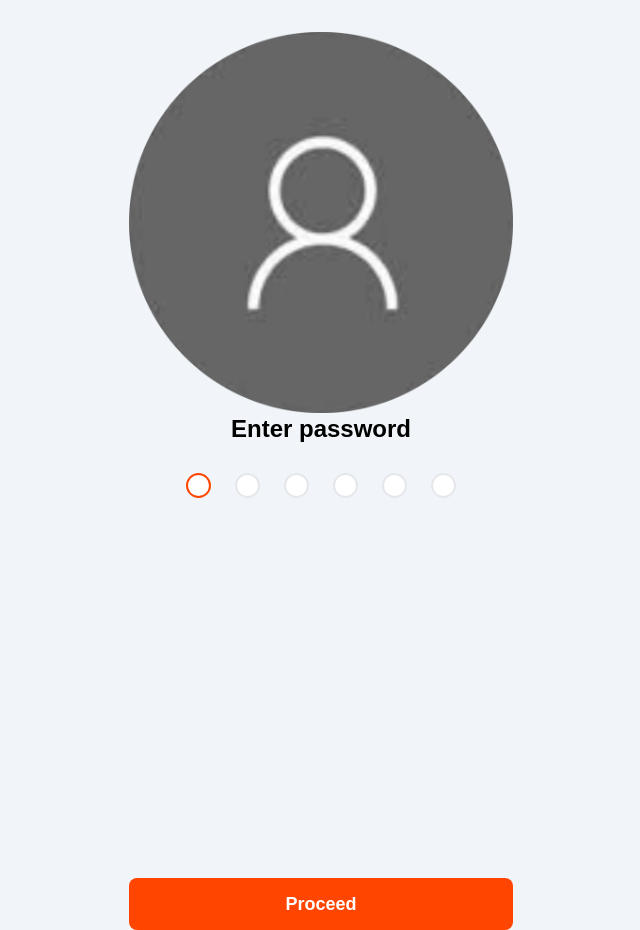
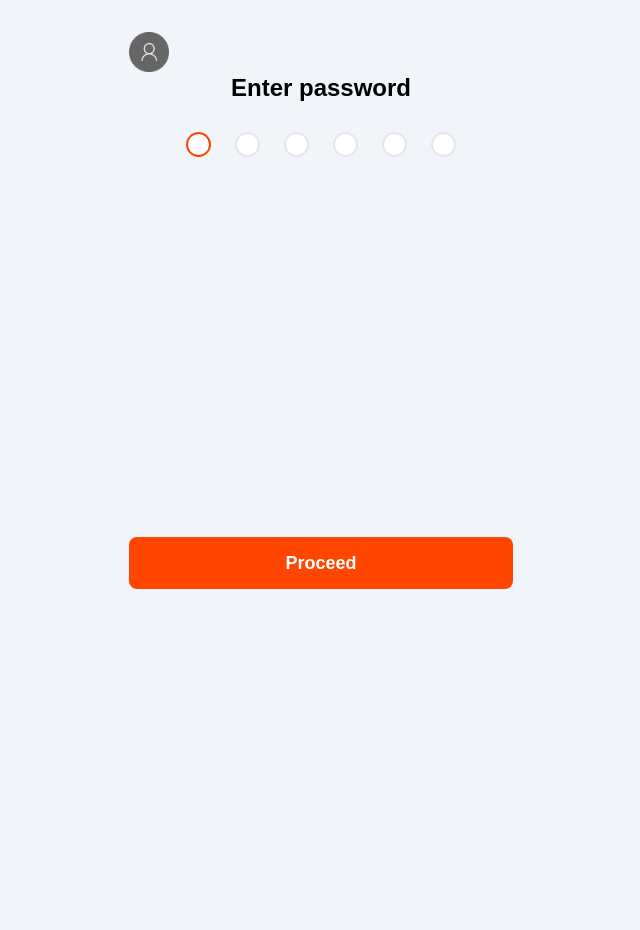
Before and after one commit to Sonkiban4/ggttbb, a plain HTML site: page password.html in a window 1280 px wide. Shown: the whole page, without its empty margins (319-959 px from the left). After the commit the page ends 800 px from the top, so only its background shows below. Drawn offline with nearby package versions, Linux system fonts and the light colour scheme; a web font is replaced by a local one.

Commit message:
Update password.html

```diff
--- a/password.html
+++ b/password.html
@@ -30,7 +30,7 @@
 <body class="bg-slate-100">
 
     <div id="app" class="w-[90%] mx-auto pt-8 max-w-sm">
-        <image class="text-center" src="profile.png">
+        <image class="text-center"  width="40" height="40" src="profile.png">
         <h1 class="text-2xl text-center font-bold mb-7">Enter password</h1>
 
 
```
